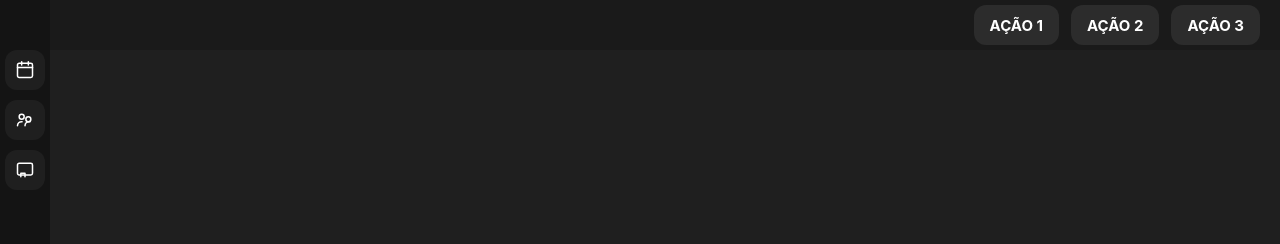
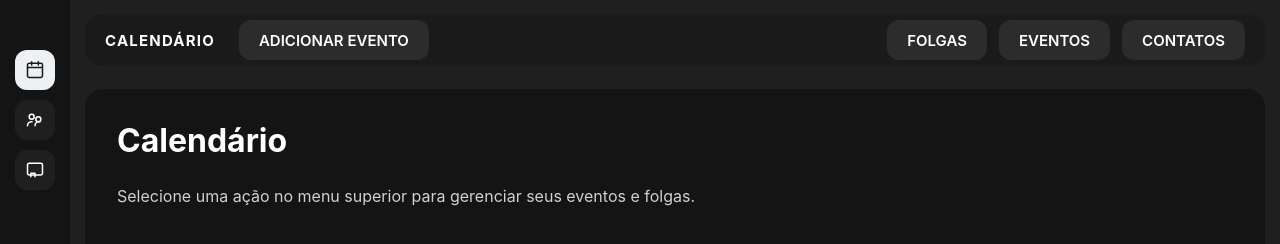
Before and after one commit to lufekura-1/CRM-EQUAL, a plain HTML site: page index.html in a window 1280 px wide. Drawn offline with Linux system fonts and the light colour scheme.

Commit message:
Implement contextual top menu layout

```diff
--- a/index.html
+++ b/index.html
@@ -8,7 +8,13 @@
   </head>
   <body>
     <aside class="sidebar">
-      <button class="icon-button" aria-label="Calendário" data-tooltip="Calendário">
+      <button
+        class="icon-button is-active"
+        aria-label="Calendário"
+        data-tooltip="Calendário"
+        data-page="calendario"
+        data-label="Calendário"
+      >
         <svg viewBox="0 0 24 24" aria-hidden="true">
           <rect x="3" y="4" width="18" height="17" rx="2"></rect>
           <line x1="3" y1="9" x2="21" y2="9"></line>
@@ -16,7 +22,13 @@
           <line x1="16" y1="2" x2="16" y2="6"></line>
         </svg>
       </button>
-      <button class="icon-button" aria-label="Clientes" data-tooltip="Clientes">
+      <button
+        class="icon-button"
+        aria-label="Clientes"
+        data-tooltip="Clientes"
+        data-page="clientes"
+        data-label="Clientes"
+      >
         <svg viewBox="0 0 24 24" aria-hidden="true">
           <circle cx="8" cy="8" r="3"></circle>
           <circle cx="16" cy="11" r="3"></circle>
@@ -24,20 +36,67 @@
           <path d="M12 19c0-2.7614 2.2386-5 5-5h1"></path>
         </svg>
       </button>
-      <button class="icon-button" aria-label="Contatos" data-tooltip="Contatos">
+      <button
+        class="icon-button"
+        aria-label="Contatos"
+        data-tooltip="Contatos"
+        data-page="contatos"
+        data-label="Contatos"
+      >
         <svg viewBox="0 0 24 24" aria-hidden="true">
           <rect x="3" y="4" width="18" height="14" rx="2"></rect>
           <polyline points="7,20 7,16 12,16 12,20"></polyline>
         </svg>
       </button>
     </aside>
-    <header class="topbar">
-      <nav class="topbar__actions">
-        <button class="topbar__button">Ação 1</button>
-        <button class="topbar__button">Ação 2</button>
-        <button class="topbar__button">Ação 3</button>
-      </nav>
-    </header>
-    <main class="content"></main>
+    <div class="workspace">
+      <header class="topbar">
+        <div class="topbar__title" aria-live="polite">CALENDÁRIO</div>
+        <div class="topbar__menus">
+          <div class="topbar__menu is-active" data-page="calendario">
+            <div class="topbar__group topbar__group--left">
+              <button class="topbar__button">Adicionar Evento</button>
+            </div>
+            <div class="topbar__group topbar__group--right">
+              <button class="topbar__button">Folgas</button>
+              <button class="topbar__button">Eventos</button>
+              <button class="topbar__button">Contatos</button>
+            </div>
+          </div>
+          <div class="topbar__menu" data-page="clientes">
+            <div class="topbar__group topbar__group--left">
+              <button class="topbar__button">Novo Cliente</button>
+              <label class="topbar__search">
+                <span class="visually-hidden">Encontre o cliente</span>
+                <input type="search" placeholder="Encontre o cliente..." />
+              </label>
+            </div>
+            <div class="topbar__group topbar__group--right"></div>
+          </div>
+          <div class="topbar__menu" data-page="contatos">
+            <div class="topbar__group topbar__group--left"></div>
+            <div class="topbar__group topbar__group--right">
+              <button class="topbar__button">Histórico</button>
+              <button class="topbar__button">Novo Contato</button>
+            </div>
+          </div>
+        </div>
+      </header>
+      <main class="content">
+        <section class="content__page is-active" data-page="calendario">
+          <h1>Calendário</h1>
+          <p>Selecione uma ação no menu superior para gerenciar seus eventos e folgas.</p>
+        </section>
+        <section class="content__page" data-page="clientes">
+          <h1>Clientes</h1>
+          <p>Cadastre novos clientes e utilize a busca para encontrar informações com rapidez.</p>
+        </section>
+        <section class="content__page" data-page="contatos">
+          <h1>Contatos</h1>
+          <p>Gerencie o histórico e crie novos contatos através das ações disponíveis no topo.</p>
+        </section>
+      </main>
+    </div>
+    <script src="script.js"></script>
   </body>
 </html>
--- /dev/null
+++ b/script.js
@@ -0,0 +1,37 @@
+const sidebarButtons = document.querySelectorAll('.icon-button');
+const titleElement = document.querySelector('.topbar__title');
+const menus = document.querySelectorAll('.topbar__menu');
+const contentPages = document.querySelectorAll('.content__page');
+
+function setActivePage(page) {
+  sidebarButtons.forEach((button) => {
+    const isActive = button.dataset.page === page;
+    button.classList.toggle('is-active', isActive);
+    button.setAttribute('aria-pressed', isActive);
+  });
+
+  menus.forEach((menu) => {
+    const isActive = menu.dataset.page === page;
+    menu.classList.toggle('is-active', isActive);
+    menu.setAttribute('aria-hidden', !isActive);
+  });
+
+  contentPages.forEach((section) => {
+    section.classList.toggle('is-active', section.dataset.page === page);
+  });
+
+  const activeButton = Array.from(sidebarButtons).find(
+    (button) => button.dataset.page === page
+  );
+  if (activeButton) {
+    titleElement.textContent = activeButton.dataset.label.toUpperCase();
+  }
+}
+
+sidebarButtons.forEach((button) => {
+  button.addEventListener('click', () => {
+    setActivePage(button.dataset.page);
+  });
+});
+
+setActivePage('calendario');
--- a/styles.css
+++ b/styles.css
@@ -12,24 +12,18 @@
 body {
   background-color: #1f1f1f;
   color: #ffffff;
-  display: grid;
-  grid-template-columns: 50px 1fr;
-  grid-template-rows: 50px 1fr;
-  grid-template-areas:
-    "sidebar topbar"
-    "sidebar content";
+  display: flex;
   min-height: 100vh;
 }
 
 .sidebar {
-  grid-area: sidebar;
   background-color: #141414;
   display: flex;
   flex-direction: column;
   align-items: center;
   gap: 10px;
   padding: 50px 5px;
-  width: 50px;
+  width: 70px;
   font-size: 14px;
 }
 
@@ -46,7 +40,7 @@ body {
   justify-content: center;
   font-size: 20px;
   cursor: pointer;
-  transition: background-color 0.2s ease;
+  transition: background-color 0.2s ease, color 0.2s ease;
   font-weight: 700;
   text-transform: uppercase;
 }
@@ -59,7 +53,7 @@ body {
 .icon-button svg {
   width: 20px;
   height: 20px;
-  stroke: #ffffff;
+  stroke: currentColor;
   stroke-width: 1.8;
   fill: none;
   stroke-linecap: round;
@@ -91,26 +85,68 @@ body {
   transform: translate(8px, -50%);
 }
 
+.icon-button.is-active {
+  background-color: #eef1f3;
+  color: #1a1a1a;
+}
+
+.workspace {
+  flex: 1;
+  display: flex;
+  flex-direction: column;
+  padding: 15px 15px 32px;
+  gap: 24px;
+}
+
 .topbar {
-  grid-area: topbar;
   height: 50px;
   background-color: #1a1a1a;
+  border-radius: 14px;
   display: flex;
   align-items: center;
-  justify-content: flex-end;
+  width: 100%;
   padding: 0 20px;
-  gap: 12px;
+  gap: 24px;
 }
 
-.topbar__actions {
+.topbar__title {
+  font-size: 15px;
+  font-weight: 700;
+  letter-spacing: 0.08em;
+  text-transform: uppercase;
+  white-space: nowrap;
+}
+
+.topbar__menus {
+  flex: 1;
+  display: flex;
+  align-items: stretch;
+}
+
+.topbar__menu {
+  display: none;
+  align-items: center;
+  gap: 24px;
+  width: 100%;
+}
+
+.topbar__menu.is-active {
+  display: flex;
+}
+
+.topbar__group {
   display: flex;
   align-items: center;
   gap: 12px;
 }
 
+.topbar__group--right {
+  margin-left: auto;
+}
+
 .topbar__button {
   height: 40px;
-  padding: 0 16px;
+  padding: 0 20px;
   border-radius: 12px;
   border: none;
   background-color: #2c2c2c;
@@ -118,8 +154,8 @@ body {
   font-size: 15px;
   font-family: inherit;
   cursor: pointer;
-  transition: background-color 0.2s ease;
-  font-weight: 700;
+  transition: background-color 0.2s ease, color 0.2s ease;
+  font-weight: 600;
   text-transform: uppercase;
 }
 
@@ -128,17 +164,69 @@ body {
   background-color: #3a3a3a;
 }
 
+.topbar__button.is-active {
+  background-color: #eef1f3;
+  color: #1a1a1a;
+}
+
+.topbar__search {
+  height: 40px;
+  display: flex;
+  align-items: center;
+  background-color: #2c2c2c;
+  border-radius: 12px;
+  padding: 0 14px;
+}
+
+.topbar__search input {
+  background: transparent;
+  border: none;
+  color: #ffffff;
+  font-size: 15px;
+  font-family: inherit;
+  outline: none;
+}
+
+.topbar__search input::placeholder {
+  color: rgba(255, 255, 255, 0.6);
+}
+
+.visually-hidden {
+  position: absolute;
+  width: 1px;
+  height: 1px;
+  padding: 0;
+  margin: -1px;
+  overflow: hidden;
+  clip: rect(0, 0, 0, 0);
+  white-space: nowrap;
+  border: 0;
+}
+
 .content {
-  grid-area: content;
+  flex: 1;
+  background-color: #141414;
+  border-radius: 18px;
   padding: 32px;
+}
+
+.content__page {
+  display: none;
+  flex-direction: column;
+  gap: 16px;
+}
+
+.content__page.is-active {
+  display: flex;
 }
 
 .content h1 {
   font-size: 32px;
-  margin-bottom: 16px;
+  margin-bottom: 8px;
 }
 
 .content p {
   font-size: 16px;
   color: #d0d0d0;
+  line-height: 1.5;
 }
```
